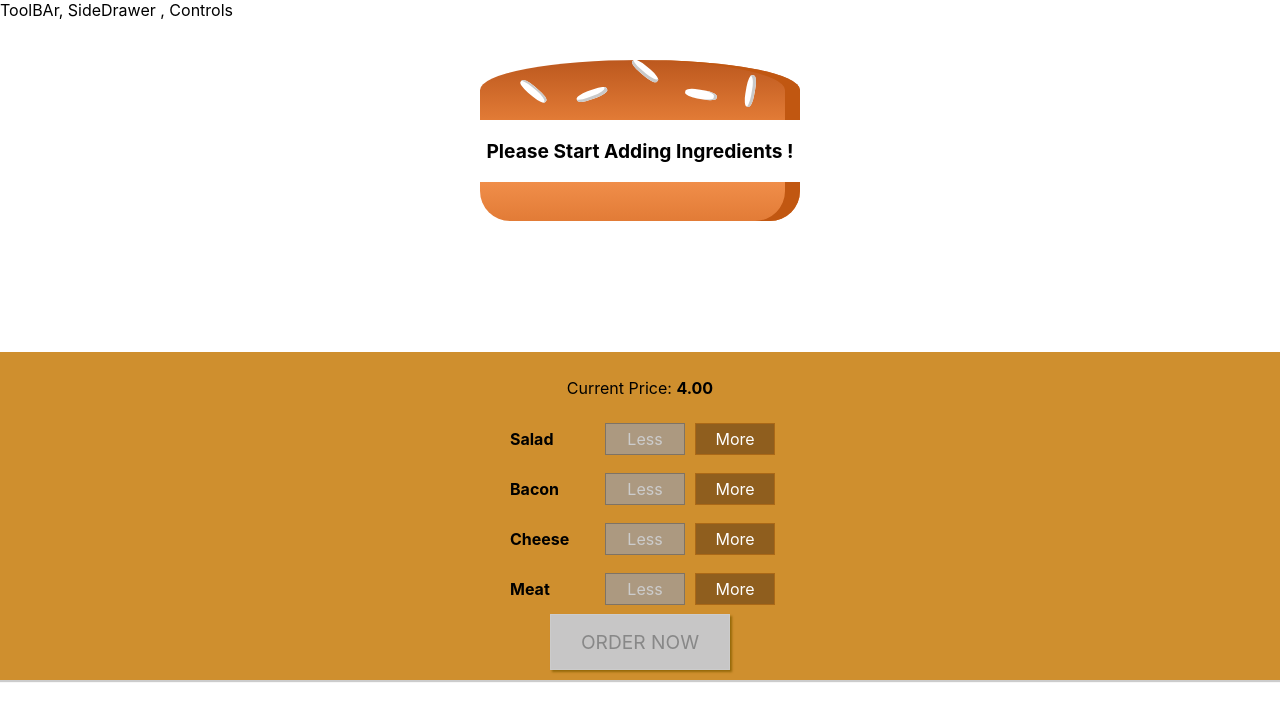
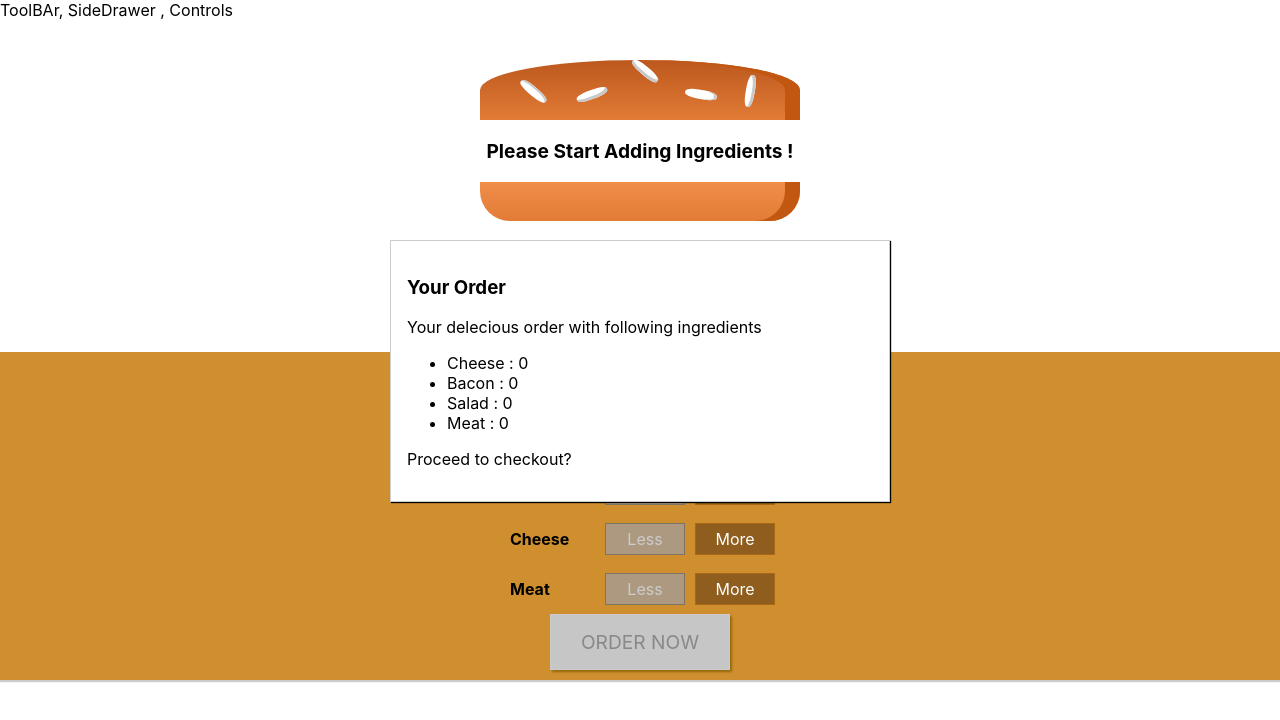
Before and after one commit to dineshsy/Burgar-Builder, a React (Create React App) app in the folder burger-builder/: page / in a window 1280 px wide. Shown: the top 720 px of the page. Built offline with nearby package versions, Linux system fonts and the light colour scheme.

Commit message:
OrderSummary with Modal components finished

```diff
--- /dev/null
+++ b/burger-builder/src/components/Burger/OrderSummary/OrderSummary.js
@@ -0,0 +1,24 @@
+import  React  from "react";
+import Aux from "../../../hoc/Auxilary";
+
+const orderSummary = props => {
+  const ingredientSummary = Object.keys(props.ingredients).map(igKey => {
+    return (
+      <li key={igKey}>
+        <span style={{textTransform : "capitalize"}}>{igKey} </span>:{" "}
+        {props.ingredients[igKey]}
+      </li>
+    );
+  });
+
+  return (
+    <Aux>
+      <h3>Your Order</h3>
+      <p>Your delecious order with following ingredients</p>
+      <ul>{ingredientSummary}</ul>
+      <p>Proceed to checkout?</p>
+    </Aux>
+  );
+};
+
+export default orderSummary;
--- /dev/null
+++ b/burger-builder/src/components/UI/Modal/Modal.js
@@ -0,0 +1,7 @@
+import  React  from "react";
+
+import  classes  from "./Modal.module.css";
+
+const modal = props => <div className={classes.Modal}>{props.children}</div>;
+
+export default modal;
--- /dev/null
+++ b/burger-builder/src/components/UI/Modal/Modal.module.css
@@ -0,0 +1,20 @@
+.Modal {
+    position: fixed;
+    z-index: 500;
+    background-color: white;
+    width: 70%;
+    border: 1px solid #ccc;
+    box-shadow: 1px 1px 1px black;
+    padding: 16px;
+    left: 15%;
+    top: 30%;
+    box-sizing: border-box;
+    transition: all 0.3s ease-out;
+}
+
+@media (min-width: 600px) {
+    .Modal {
+        width: 500px;
+        left: calc(50% - 250px);
+    }
+}
--- a/burger-builder/src/containers/Burger Builder/BurgerBuilder.js
+++ b/burger-builder/src/containers/Burger Builder/BurgerBuilder.js
@@ -1,17 +1,18 @@
 import React, { Component } from "react";
 import Aux from "../../hoc/Auxilary";
-import Burger from '../../components/Burger/Burger'
+import Burger from "../../components/Burger/Burger";
 import BuildControls from "../../components/Burger/BuildControls/BuildControls";
+import Modal from "../../components/UI/Modal/Modal";
+import OrderSummary from "../../components/Burger/OrderSummary/OrderSummary";
 
 const INGREDIENTS_PRICE = {
   cheese: 30,
   bacon: 25,
   salad: 60,
   meat: 70
-}
+};
 
 class BurgerBuilder extends Component {
-
   state = {
     ingredients: {
       cheese: 0,
@@ -21,61 +22,55 @@
     },
     totalPrice: 4,
     purchaseable: false
-    }
+  };
 
   updatePurchaseHandler(ingredients) {
-        const sum = Object.keys(ingredients).map(
-            igKey => {
-                return ingredients[igKey]
-            }
-        ).reduce((sum, el) => {
+    const sum = Object.keys(ingredients)
+      .map(igKey => {
+        return ingredients[igKey];
+      })
+      .reduce((sum, el) => {
         return sum + el;
-        }, 0)
+      }, 0);
     this.setState({ purchaseable: sum > 0 });
   }
 
-    addIngredientsHandler = (type) => {
+  addIngredientsHandler = type => {
     const updatedCount = this.state.ingredients[type] + 1;
     const updatedIgredients = {
       ...this.state.ingredients
-        }
+    };
     updatedIgredients[type] = updatedCount;
     const updatedPrice = this.state.totalPrice + INGREDIENTS_PRICE[type];
     this.setState({
       ingredients: updatedIgredients,
       totalPrice: updatedPrice
-        })
+    });
 
     this.updatePurchaseHandler(updatedIgredients);
-
-    }
-    removeIngredientsHandler = (type) => {
-
+  };
+  removeIngredientsHandler = type => {
     var updatedCount = this.state.ingredients[type] - 1;
     if (updatedCount < 0) {
       return;
     }
     const updatedIgredients = {
       ...this.state.ingredients
-        }
+    };
 
     updatedIgredients[type] = updatedCount;
     const updatedPrice = this.state.totalPrice - INGREDIENTS_PRICE[type];
     this.setState({
       ingredients: updatedIgredients,
       totalPrice: updatedPrice
-        })
+    });
     this.updatePurchaseHandler(updatedIgredients);
-
-
-    }
-
+  };
 
   render() {
-
     const disabledInfo = {
       ...this.state.ingredients
-        }
+    };
 
     for (var key in disabledInfo) {
       disabledInfo[key] = disabledInfo[key] <= 0;
@@ -83,14 +78,19 @@
 
     return (
       <Aux>
+        <Modal>
+          <OrderSummary ingredients={this.state.ingredients} />
+        </Modal>
         <Burger ingredients={this.state.ingredients} />
-                <BuildControls addIngredient={this.addIngredientsHandler}
+        <BuildControls
+          addIngredient={this.addIngredientsHandler}
           removeIngredient={this.removeIngredientsHandler}
           disabled={disabledInfo}
           price={this.state.totalPrice}
-                    purchase={this.state.purchaseable} />
+          purchase={this.state.purchaseable}
+        />
       </Aux>
-        )
+    );
   }
 }
 
```
Also changed, not shown: burger-builder/src/components/UI/BackDrop/BackDrop.js (added). Lines whose indentation alone changed are shown as unchanged.
